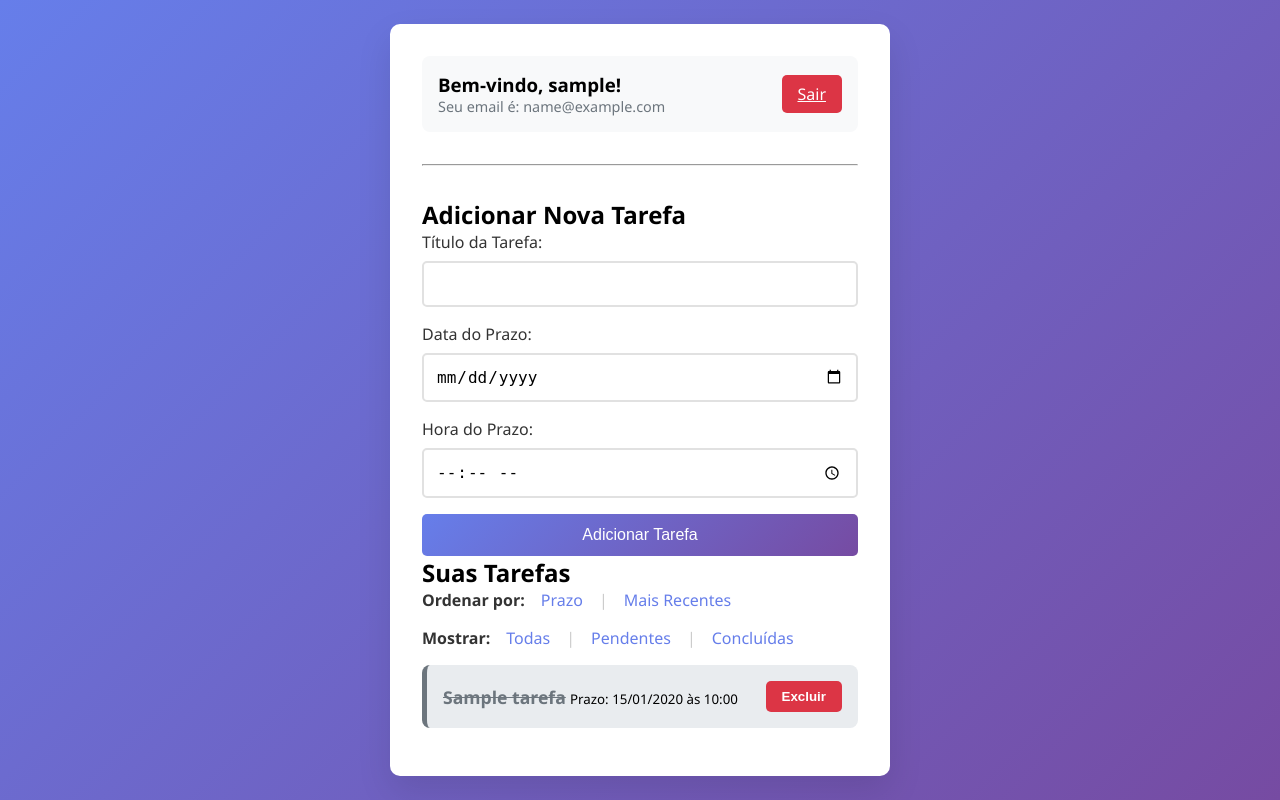
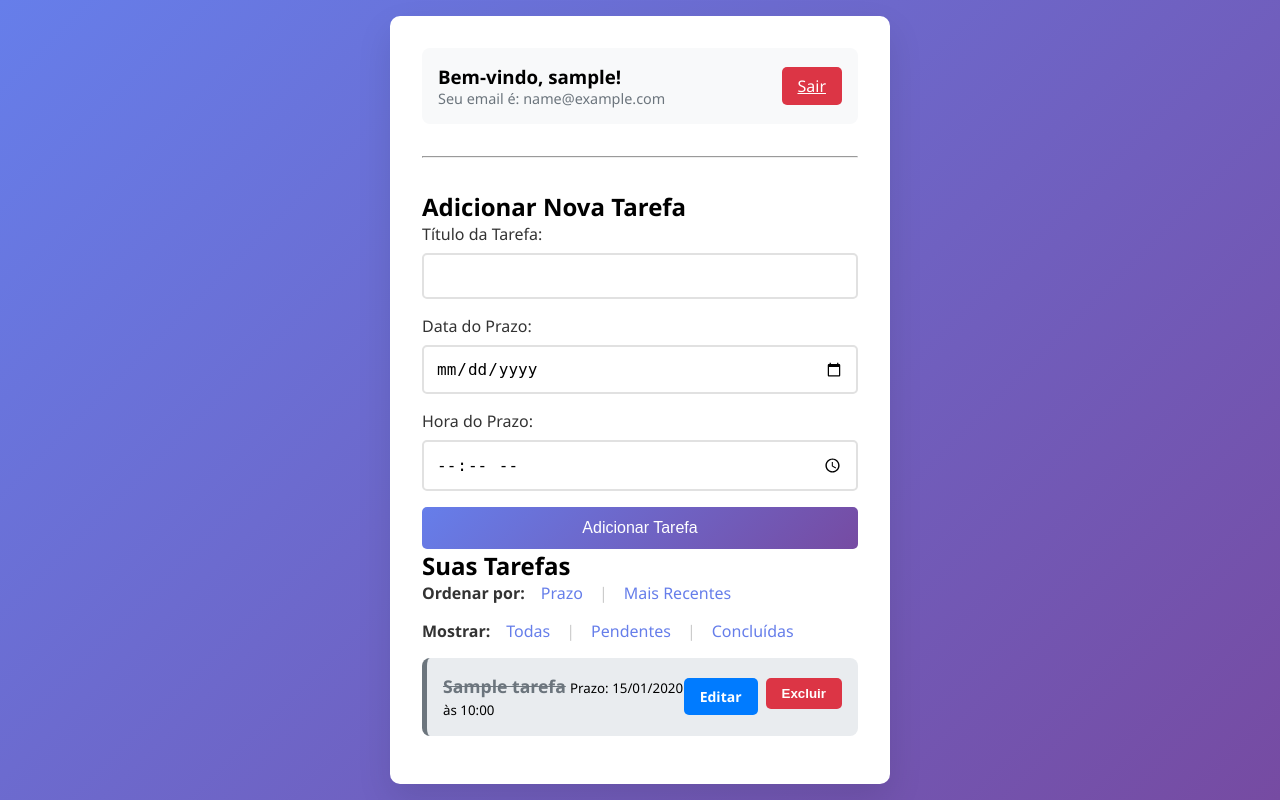
Before and after one commit to emersonbars/Projeto_ead_gerenciadortarefas, a Flask app: page /dashboard in a window 1280 px wide. Run offline with Flask 3, Linux system fonts and the light colour scheme; a user stored in the database is signed in; tables that the repository leaves empty hold one stand-in row (values such as "Sample post").

Commit message:
Finaliza funcionalidades do projeto (Etapa 4): Edição e Alertas Visuais

```diff
--- a/APP/STATIC/CSS/STYLE.CSS
+++ b/APP/STATIC/CSS/STYLE.CSS
@@ -175,7 +175,7 @@ body {
     background: #c82333;
     transform: translateY(-2px);
 }
-/* Estilo base para todos os itens da lista de tarefas */
+
 .task-item {
     background: #f8f9fa;
     padding: 1rem;
@@ -184,13 +184,13 @@ body {
     display: flex;
     justify-content: space-between;
     align-items: center;
-    border-left: 5px solid #667eea; /* Adiciona uma borda colorida à esquerda */
+    border-left: 5px solid #667eea;
     transition: all 0.3s ease;
 }
 
-/* Estilo para o botão de concluir */
+
 .btn-concluir {
-    background-color: #28a745; /* Verde */
+    background-color: #28a745;
     color: white;
     border: none;
     padding: 0.5rem 1rem;
@@ -201,7 +201,7 @@ body {
 }
 
 .btn-excluir {
-    background-color: #dc3545; /* Vermelho */
+    background-color: #dc3545;
     color: white;
     border: none;
     padding: 0.5rem 1rem;
@@ -212,7 +212,7 @@ body {
 }
 
 .btn-excluir:hover {
-    background-color: #c82333; /* Vermelho mais escuro */
+    background-color: #c82333;
 }
 
 .btn-concluir:hover {
@@ -234,3 +234,50 @@ body {
 .task-item.task-completed .btn-concluir {
     display: none;
 }
+
+
+
+.task-item.status-concluida {
+    background-color: #e9ecef;
+    border-left-color: #6c757d;
+}
+
+.task-item.status-concluida strong {
+    text-decoration: line-through;
+    color: #6c757d;
+}
+
+
+
+
+.task-item.status-hoje {
+    border-left-color: #ffc107;
+    background-color: #fff3cd;
+}
+
+
+.task-item.status-atrasada {
+    border-left-color: #dc3545;
+    background-color: #f8d7da;
+}
+
+
+.task-item.status-sem_prazo {
+    border-left-color: #ccc;
+}
+
+.btn-editar {
+    background-color: #007bff;
+    color: white;
+    padding: 0.5rem 1rem;
+    border-radius: 5px;
+    text-decoration: none;
+    font-weight: bold;
+    font-size: 14px;
+    line-height: 1.5;
+    transition: background-color 0.3s;
+}
+
+.btn-editar:hover {
+    background-color: #0056b3;
+}
--- a/APP/TEMPLATES/dashboard.html
+++ b/APP/TEMPLATES/dashboard.html
@@ -68,7 +68,7 @@
             {% if tarefas %}
                 <ul style="list-style: none; padding: 0;">
                     {% for tarefa in tarefas %}
-                        <li class="task-item {% if tarefa.concluida %}task-completed{% endif %}">
+                        <li class="task-item status-{{ tarefa.status_prazo }}">
 
                             <div>
                                 <strong style="font-size: 1.1rem;">{{ tarefa.titulo }}</strong>
@@ -84,13 +84,19 @@
                                 </small>
                             </div>
 
-                            <div class="task-actions" style="display: flex; gap: 0.5rem;">
+<div class="task-actions" style="display: flex; gap: 0.5rem;">
+                                <!-- BOTÃO EDITAR (é um link, não um form) -->
+                                <a href="{{ url_for('editar_tarefa', tarefa_id=tarefa.id) }}" class="btn-editar">Editar</a>
+
+                                <!-- BOTÃO CONCLUIR -->
                                 {% if not tarefa.concluida %}
-                                    <form method="POST" action="{{ url_for('concluir_tarefa', tarefa_id=tarefa.id) }}">
+                                    <form method="POST" action="{{ url_for('concluir_tarefa', tarefa_id=tarefa.id) }}" style="margin: 0;">
                                         <button type="submit" class="btn-concluir">Concluir</button>
                                     </form>
                                 {% endif %}
-                                <form method="POST" action="{{ url_for('excluir_tarefa', tarefa_id=tarefa.id) }}">
+
+                                <!-- BOTÃO EXCLUIR -->
+                                <form method="POST" action="{{ url_for('excluir_tarefa', tarefa_id=tarefa.id) }}" style="margin: 0;">
                                     <button type="submit" class="btn-excluir">Excluir</button>
                                 </form>
                             </div>
--- a/APP/models.py
+++ b/APP/models.py
@@ -1,6 +1,6 @@
 from APP import db, login_manager
 from flask_login import UserMixin
-from datetime import datetime
+from datetime import datetime, date
 
 @login_manager.user_loader
 def load_user(user_id):
@@ -24,11 +24,29 @@ class Tarefa(db.Model):
     titulo = db.Column(db.String(100), nullable=False)
     data_criacao = db.Column(db.DateTime, nullable=False, default=datetime.utcnow)
 
-
     data_prazo = db.Column(db.DateTime, nullable=True)
 
     concluida = db.Column(db.Boolean, default=False)
     usuario_id = db.Column(db.Integer, db.ForeignKey('usuario.id'), nullable=False)
 
+
+    @property
+    def status_prazo(self):
+        if self.concluida:
+            return 'concluida'
+
+        if self.data_prazo is None:
+            return 'sem_prazo'
+
+
+        hoje = datetime.now().date()
+        prazo_data = self.data_prazo.date()
+
+        if prazo_data < hoje:
+            return 'atrasada'
+        elif prazo_data == hoje:
+            return 'hoje'
+        else:
+            return 'pendente'
     def __repr__(self):
         return f"Tarefa('{self.titulo}', '{self.data_criacao}')"
--- a/APP/routes.py
+++ b/APP/routes.py
@@ -88,7 +88,7 @@ def dashboard():
         query = query.filter_by(concluida=True)
 
     if ordenar_por == 'prazo':
-           query = query.order_by(Tarefa.data_prazo.is_(None), Tarefa.data_prazo.asc())
+        query = query.order_by(Tarefa.data_prazo.is_(None), Tarefa.data_prazo.asc())
     else:
         query = query.order_by(Tarefa.data_criacao.desc())
 
@@ -122,6 +122,57 @@ def excluir_tarefa(tarefa_id):
     flash('Tarefa excluída com sucesso!', 'success')
     return redirect(url_for('dashboard'))
 
+# ROTA PARA EDITAR TAREFA (com depuração)
+@app.route('/tarefa/<int:tarefa_id>/editar', methods=['GET', 'POST'])
+@login_required
+def editar_tarefa(tarefa_id):
+    # Busca a tarefa que será editada
+    tarefa = Tarefa.query.get_or_404(tarefa_id)
+
+    # Segurança: Garante que o usuário só pode editar suas próprias tarefas
+    if tarefa.usuario_id != current_user.id:
+        flash('Operação não permitida.', 'danger')
+        return redirect(url_for('dashboard'))
+
+    # Se o formulário for enviado (método POST)
+    if request.method == 'POST':
+        # Pega os novos dados do formulário
+        novo_titulo = request.form.get('titulo')
+        nova_data_str = request.form.get('data_prazo')
+        nova_hora_str = request.form.get('hora_prazo')
+
+        print(f"--- EDITAR DEBUG: Recebido do formulário: Título='{novo_titulo}', Data='{nova_data_str}', Hora='{nova_hora_str}' ---")
+
+        if novo_titulo and nova_data_str and nova_hora_str:
+            try:
+                print(f"--- EDITAR DEBUG: Título antigo: {tarefa.titulo}, Prazo antigo: {tarefa.data_prazo} ---")
+
+                # Atualiza os campos da tarefa com os novos valores
+                tarefa.titulo = novo_titulo
+
+                prazo_str_completo = f"{nova_data_str} {nova_hora_str}"
+                tarefa.data_prazo = datetime.strptime(prazo_str_completo, '%Y-%m-%d %H:%M')
+
+                print(f"--- EDITAR DEBUG: Título novo: {tarefa.titulo}, Prazo novo: {tarefa.data_prazo} ---")
+
+                # Confirma a alteração no banco de dados
+                print("--- EDITAR DEBUG: Tentando salvar (db.session.commit())... ---")
+                db.session.commit()
+                print("--- EDITAR DEBUG: Salvo com sucesso! ---")
+
+                flash('Tarefa atualizada com sucesso!', 'success')
+                return redirect(url_for('dashboard'))
+
+            except Exception as e:
+                print(f"--- EDITAR ERRO: Ocorreu uma exceção: {e} ---")
+                flash('Ocorreu um erro ao atualizar a tarefa.', 'danger')
+        else:
+            flash('Todos os campos são obrigatórios.', 'danger')
+
+    # Se for a primeira vez que a página é carregada (método GET)
+    # Renderiza o template, passando a tarefa para pré-preencher o formulário
+    return render_template('editar_tarefa.html', tarefa=tarefa)
+
 # ROTA DE LOGOUT
 @app.route('/logout')
 @login_required
```
Also changed, not shown: APP/TEMPLATES/editar_tarefa.html (added, +44 -0 lines).
